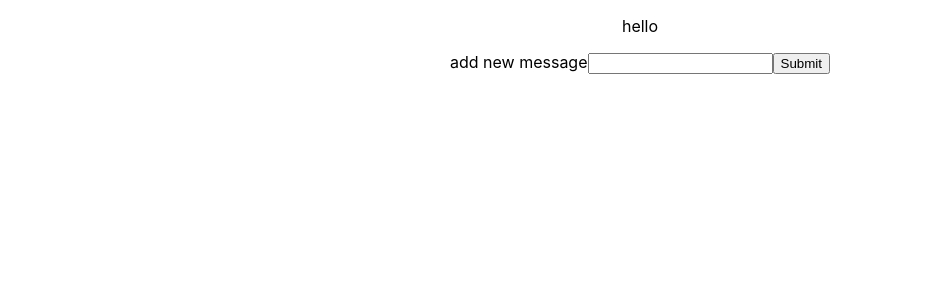
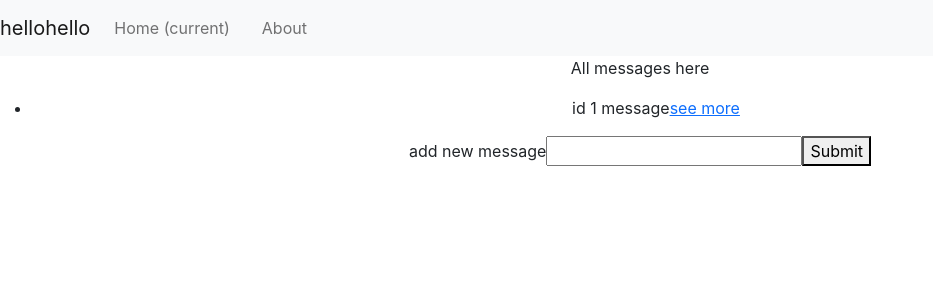
Before and after one commit to atjaqueline/client-sp, a React (Create React App) app: page /messages in a window 1280 px wide. Shown: the top 300 px of the page, without its empty margins (0-933 px from the left). Built offline with nearby package versions, Linux system fonts and the light colour scheme.

Commit message:
add routes

```diff
--- a/package.json
+++ b/package.json
@@ -7,6 +7,7 @@
     "@testing-library/react": "^13.4.0",
     "@testing-library/user-event": "^13.5.0",
     "axios": "^1.4.0",
+    "bootstrap": "^5.1.3",
     "formik": "^2.2.9",
     "react": "^18.2.0",
     "react-dom": "^18.2.0",
--- a/public/index.html
+++ b/public/index.html
@@ -9,6 +9,8 @@
       name="description"
       content="Web site created using create-react-app"
     />
+    <link rel="stylesheet" href="https://cdn.jsdelivr.net/npm/bootstrap@5.1.3/dist/css/bootstrap.min.css" integrity="sha384-1BmE4kWBq78iYhFldvKuhfTAU6auU8tT94WrHftjDbrCEXSU1oBoqyl2QvZ6jIW3" crossorigin="anonymous">
+
     <link rel="apple-touch-icon" href="%PUBLIC_URL%/logo192.png" />
     <!--
       manifest.json provides metadata used when your web app is installed on a
--- a/src/App.js
+++ b/src/App.js
@@ -1,12 +1,25 @@
 import logo from './logo.svg';
 import './App.css';
-import MyRoutes from './Routes/MyRoutes';
+import Navbar from './Navbar';
+import ReactDOM from "react-dom/client";
+import { BrowserRouter, Routes, Route } from "react-router-dom";
+import Messages from "./messages";
+import MessagesList from "./messagesList";
+import NewMessageForm from "./newMessageForm";
+import Home from "./Home";
 
 function App() {
   return (
     <div className="App">
-      <p>hello</p>
-      <MyRoutes />
+
+      <BrowserRouter>
+      <Navbar/>
+      <Routes>
+         <Route path="/" element={<Home />}></Route>
+          <Route path="messages/${id}" element={<Messages />} />
+          <Route path="messages" element={<MessagesList />} />
+      </Routes>
+    </BrowserRouter>
     </div>
   );
 }
--- /dev/null
+++ b/src/Home.js
@@ -0,0 +1,15 @@
+import React from 'react';
+
+
+function Home() {
+    return (
+        <div>
+            <div>
+                <p>You have 2 new messages</p>
+            <a href="/messages">See messages</a>
+            </div>
+        </div>
+     );
+}
+
+export default Home;
--- /dev/null
+++ b/src/Navbar.js
@@ -0,0 +1,28 @@
+import React from 'react';
+
+function Navbar() {
+    return (
+        <nav className="navbar navbar-expand-lg navbar-light bg-light">
+  <a className="navbar-brand" href="/">hellohello</a>
+  <button className="navbar-toggler" type="button" data-toggle="collapse" data-target="#navbarNav" aria-controls="navbarNav" aria-expanded="false" aria-label="Toggle navigation">
+    <span className="navbar-toggler-icon"></span>
+  </button>
+  <div className="collapse navbar-collapse" id="navbarNav">
+    <ul className="navbar-nav">
+      <li className="nav-item active">
+        <a className="nav-link" href="/">Home <span className="sr-only">(current)</span></a>
+      </li>
+      <li className="nav-item">
+        <a className="nav-link" href="#"></a>
+      </li>
+      <li className="nav-item">
+        <a className="nav-link" href="#">About</a>
+      </li>
+
+    </ul>
+  </div>
+</nav>
+    );
+}
+
+export default Navbar;
--- a/src/Routes/MyRoutes.js
+++ /dev/null
@@ -1,19 +0,0 @@
-import ReactDOM from "react-dom/client";
-import { BrowserRouter, Routes, Route } from "react-router-dom";
-import Messages from "../messages";
-import MessagesList from "../messagesList";
-import NewMessageForm from "../newMessageForm";
-
-function MyRoutes() {
-return (
-    <BrowserRouter>
-      <Routes>
-          <Route path="messages/${id}" element={<Messages />} />
-          <Route path="messages" element={<NewMessageForm />} />
-          <Route path="allmessages" element={<MessagesList/>}></Route>
-      </Routes>
-    </BrowserRouter>
-  );
-}
-
-export default MyRoutes;
--- a/src/messagesList.js
+++ b/src/messagesList.js
@@ -1,13 +1,21 @@
 import React from "react";
+import NewMessageForm from "./newMessageForm";
 
 
 
 const MessagesList = () => {
   return (
     <div>
+      <p>All messages here</p>
     <ul>
-        <li>list goes here</li>
+      <div>
+        <li>id 1 message
+          <a href="/messages/${id}">see more</a>
+          </li>
+
+        </div>
     </ul>
+    <NewMessageForm/>
     </div>
   );
 };
```
Also changed, not shown: 1 other file (tests, documents, lock files or other folders).
